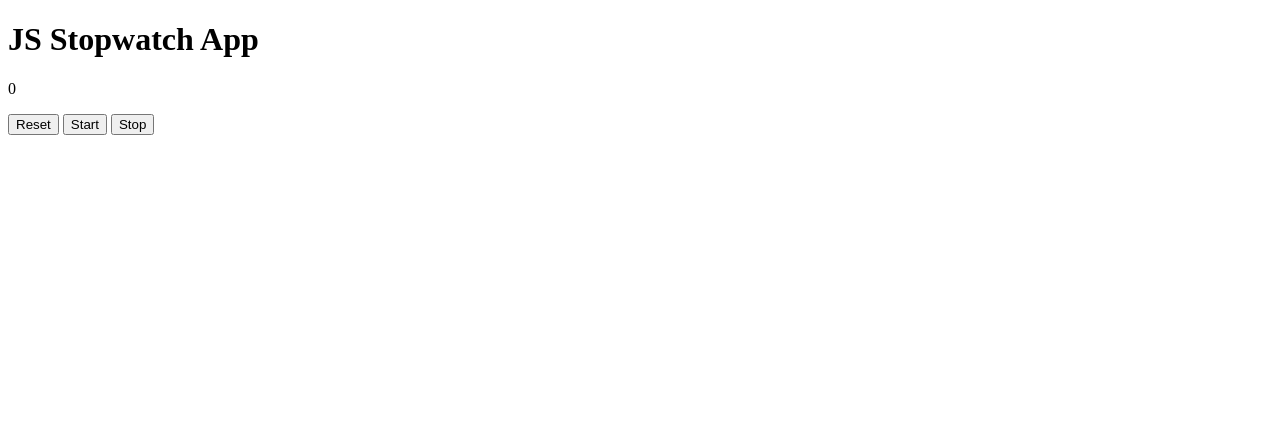
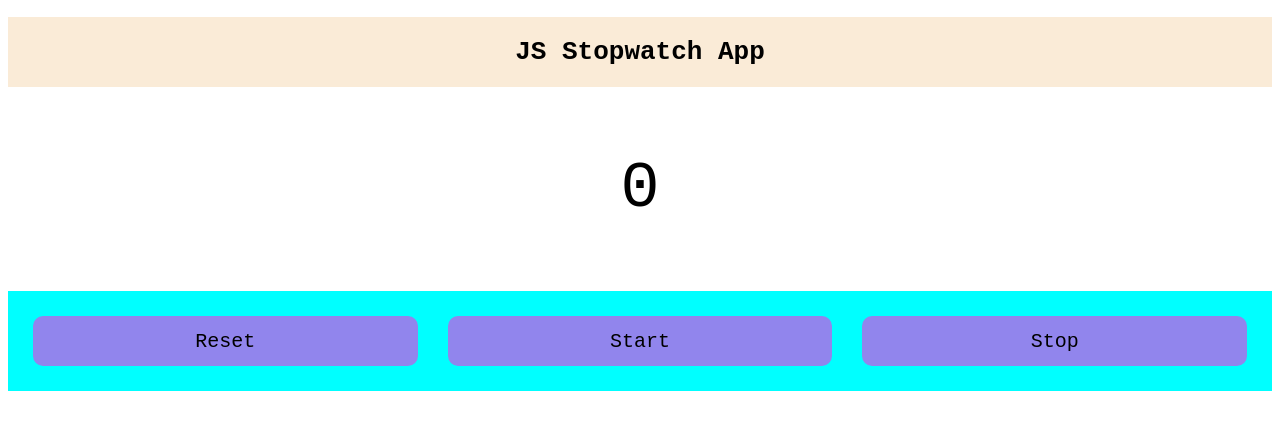
Before and after one commit to SamriddhaS/HtmlCssJs, a plain HTML site: page Js Learning/excercise stopwatch/index.html in a window 1280 px wide. Drawn offline with Linux system fonts and the light colour scheme.

Commit message:
Js stopwatch Css added

```diff
--- a/Js Learning/excercise stopwatch/index.html
+++ b/Js Learning/excercise stopwatch/index.html
@@ -7,11 +7,13 @@
         <link rel="stylesheet" href="style.css">
     </head>
     <body>
-        <h1>JS Stopwatch App</h1>
+        <h1 id="headerTitle">JS Stopwatch App</h1>
         <p id="showValue">0</p>
-        <button id="resetBtn">Reset</button>
-        <button id="startBtn">Start</button>
-        <button id="stopBtn">Stop</button>
+        <div id="btnContainerDiv">
+            <button id="resetBtn">Reset</button>
+            <button id="startBtn">Start</button>
+            <button id="stopBtn">Stop</button>
+        </div>
         <script src="index.js"></script>
     </body>
 </html>
--- a/Js Learning/excercise stopwatch/style.css
+++ b/Js Learning/excercise stopwatch/style.css
@@ -0,0 +1,38 @@
+#showValue{
+    text-align: center;
+    color: black;
+    font-size: 5em;
+    font-family: monospace;
+}
+
+#headerTitle{
+    text-align: center;
+    font-family: monospace;
+    background-color: antiquewhite;
+    padding: 20px;
+}
+
+#btnContainerDiv{
+    background-color: aqua;
+    padding: 10px;
+    display: flex;
+    justify-content: space-between;
+}
+
+#btnContainerDiv button{
+    flex: 1;
+    margin: 15px;
+    height: 50px;
+    font-family: monospace;
+    font-size : 20px;
+    font-weight: 500;
+    border-radius: 10px;
+    border: 0;
+    background-color: rgb(145, 133, 237);
+    color: black;
+}
+
+#btnContainerDiv button:hover{
+    background-color: rgb(67, 51, 183);
+    color: aliceblue;
+}
```
